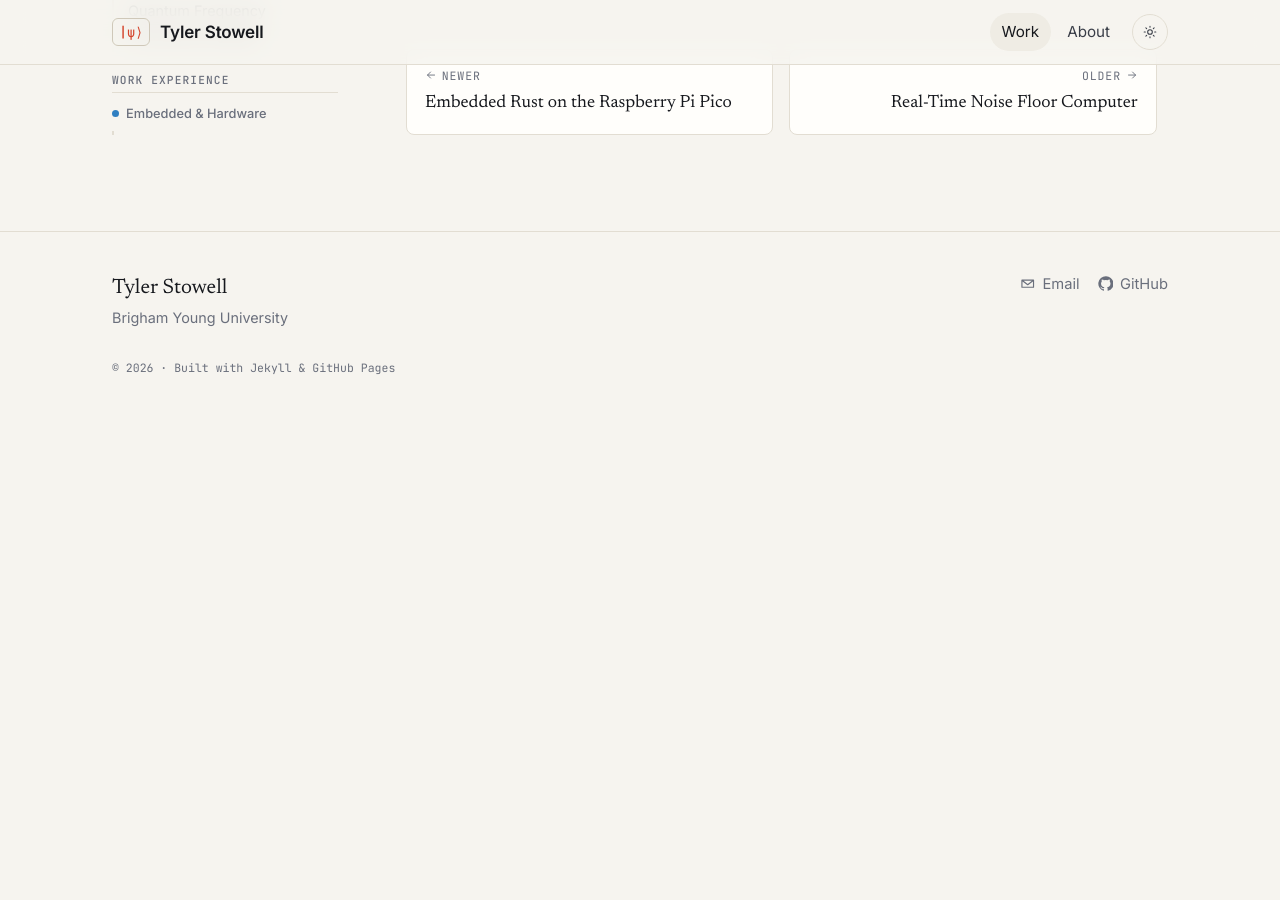
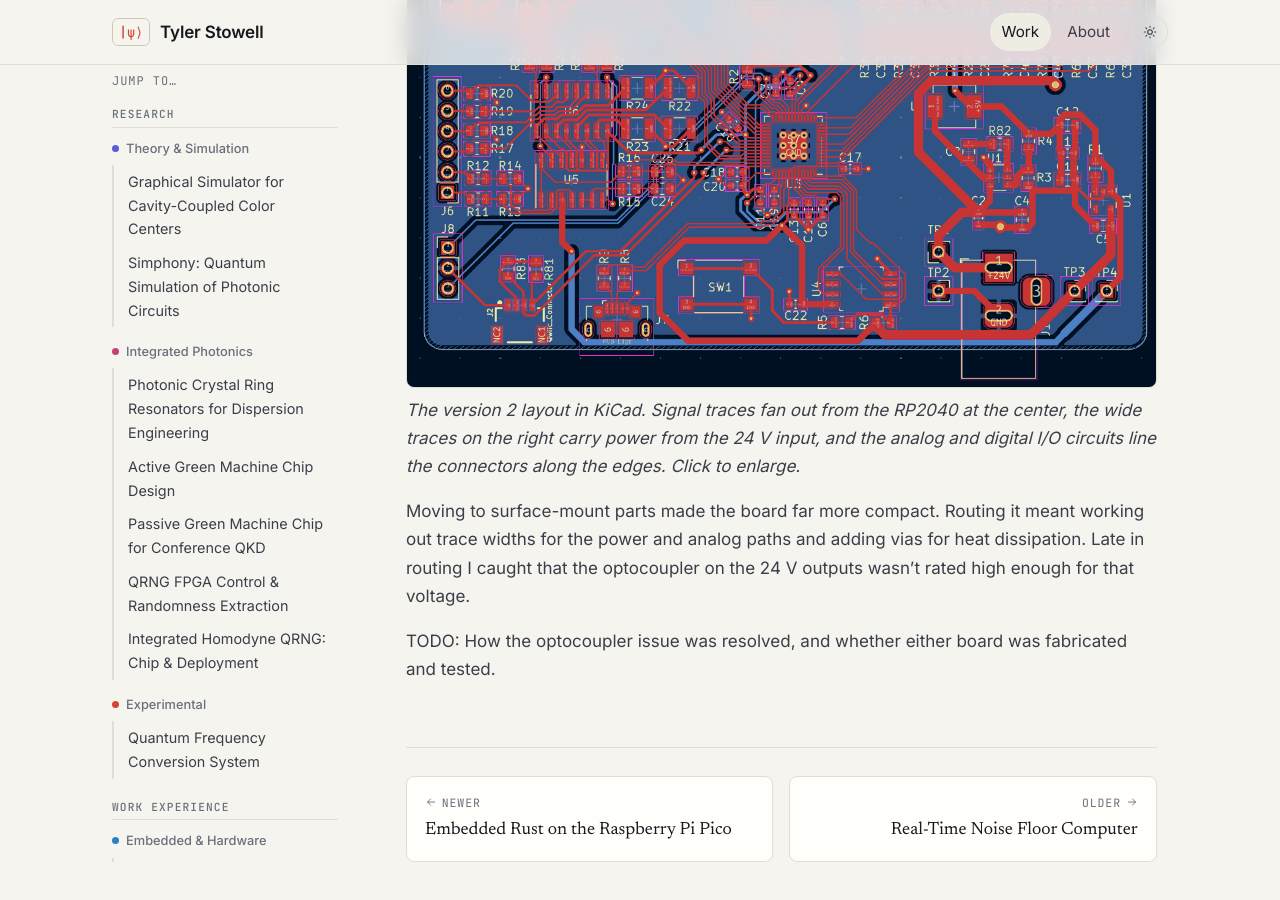
Before and after one commit to tystowell/tystowell.github.io, a Jekyll site: the page built from _projects/rp2040-board.md, in a window 1280 px wide and 900 px high, scrolled down 2566 px. Built offline with Jekyll 4.4.1, drawn with Linux system fonts in a browser that asks for light colours; before the commit the page ends 2971 px from its top, so only the background shows below that.

Commit message:
Found another picture

```diff
--- a/_projects/rp2040-board.md
+++ b/_projects/rp2040-board.md
@@ -64,6 +64,9 @@ provides:
 - **USB** for programming, a boot button, and test points.
 - A **Qwiic I²C connector** for plugging in sensors.
 
+[![KiCad PCB layout of the surface-mount board, showing dense routing fanning out from the RP2040 at the center, wide power traces on the right and connectors along the edges]({{ '/assets/img/projects/rp2040-board/smd-layout.png' | relative_url }})]({{ '/assets/img/projects/rp2040-board/smd-layout.png' | relative_url }})
+*The version 2 layout in KiCad. Signal traces fan out from the RP2040 at the center, the wide traces on the right carry power from the 24 V input, and the analog and digital I/O circuits line the connectors along the edges. Click to enlarge.*
+
 Moving to surface-mount parts made the board far more compact. Routing it meant working out
 trace widths for the power and analog paths and adding vias for heat dissipation. Late in
 routing I caught that the optocoupler on the 24 V outputs wasn't rated high enough for that
```
Also changed, not shown: assets/img/projects/rp2040-board/smd-layout.png (added).
